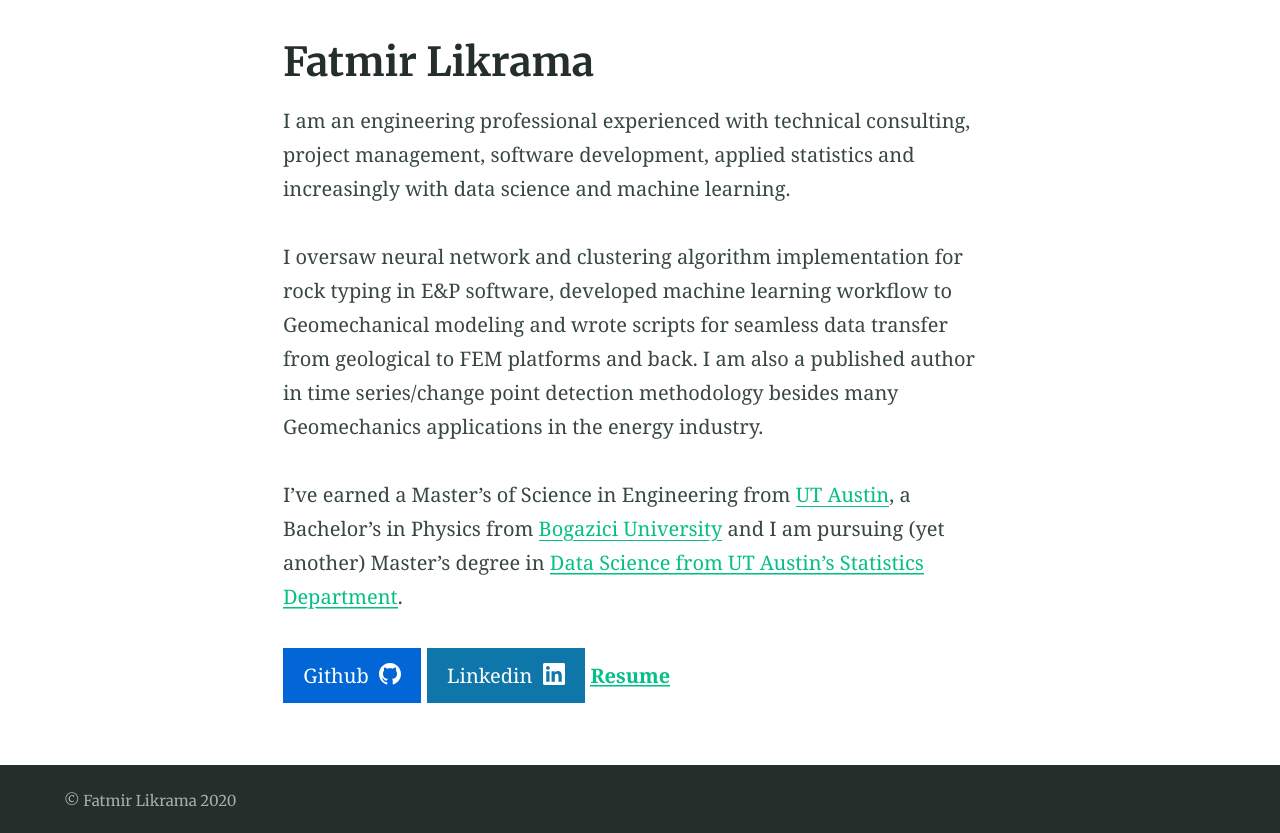
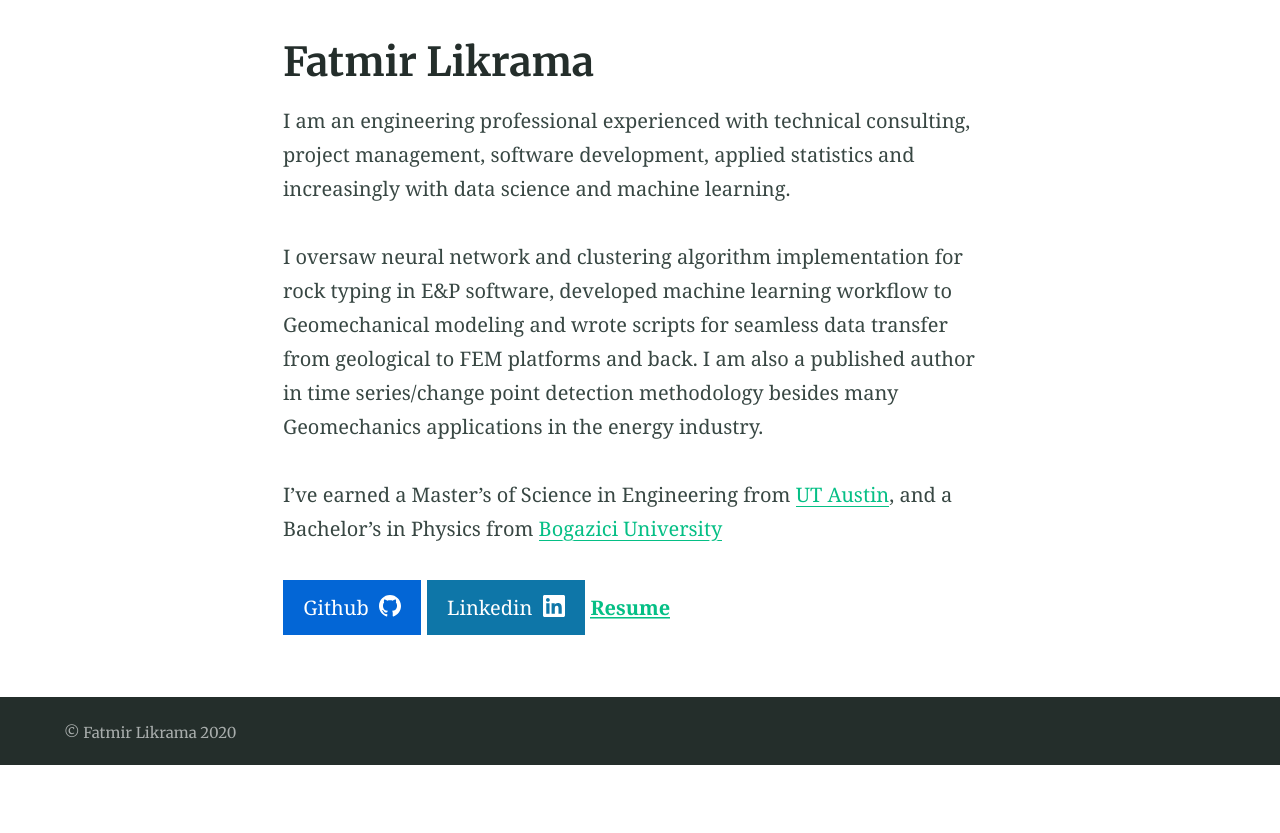
Before and after one commit to flikrama/flikrama.github.io, a Jekyll site: the page built from index.md, in a window 1280 px wide. Shown: the part 390-1223 px from the top of the page. Built offline with Jekyll 4.4.1, drawn with Linux system fonts in a browser that asks for light colours; after the commit the page ends 1155 px from its top, so only the background shows below that.

Commit message:
removed school

```diff
--- a/index.md
+++ b/index.md
@@ -12,7 +12,7 @@
 I oversaw neural network and clustering algorithm implementation for rock typing in E&P software, developed machine learning workflow to Geomechanical modeling and wrote scripts for seamless data transfer from geological to FEM platforms and back.
 I am also a published author in time series/change point detection methodology besides many Geomechanics applications in the energy industry.
 
-I've earned a Master's of Science in Engineering from
-[UT Austin](https://www.utexas.edu/), a Bachelor's in Physics from [Bogazici University](http://www.boun.edu.tr/en_US) and I am pursuing (yet another) Master's degree in [Data Science from UT Austin's Statistics Department](https://ms-datascience.utexas.edu/).
+I've earned a Master's of Science in Engineering from [UT Austin](https://www.utexas.edu/), and a Bachelor's in Physics from [Bogazici University](http://www.boun.edu.tr/en_US)
+
 
 {% include button.html text="Github" icon="github" link="https://github.com/flikrama" color="#0366d6" %} {% include button.html text="Linkedin" icon="linkedin" link="https://www.linkedin.com/in/likrama/" color="#0e76a8" %}   [**Resume**](/assets/resume/Fatmir_Likrama.pdf)
```
